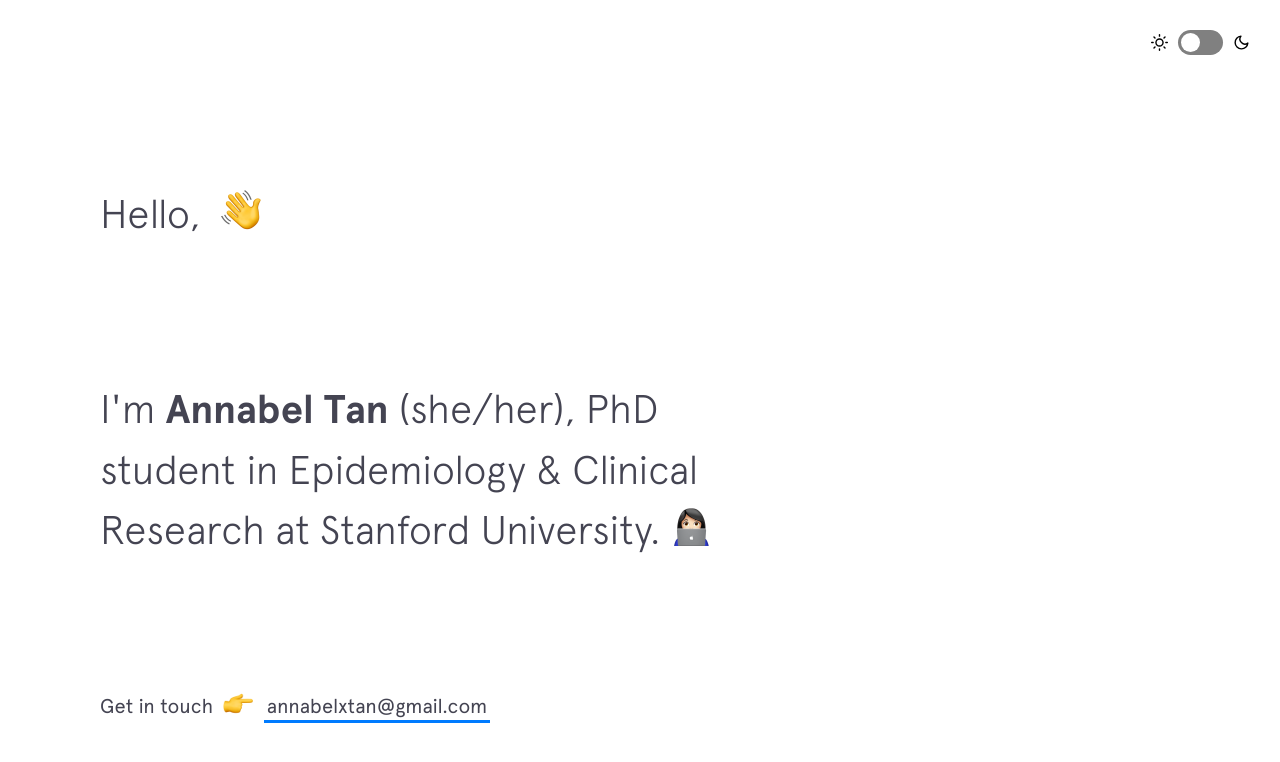
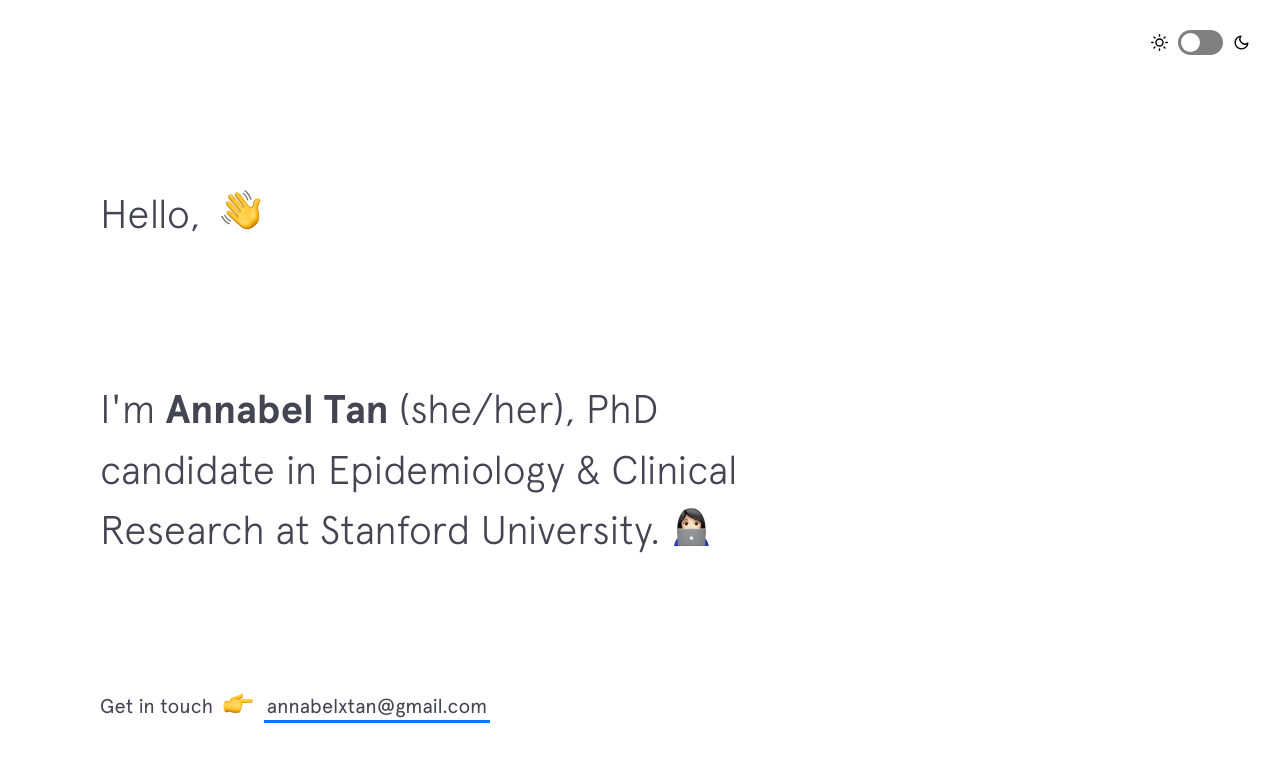
Before and after one commit to annabelxtan/annabelxtan.github.io, a Jekyll site: the page built from index.html, in a window 1280 px wide and 900 px high. Shown: the top 762 px of the window. Built offline with Jekyll 4.4.1, drawn with Linux system fonts in a browser that asks for light colours; nearby versions of some CDN libraries.

Commit message:
Update intro.html

```diff
--- a/_includes/intro.html
+++ b/_includes/intro.html
@@ -4,7 +4,7 @@
   </h1>
 
   <h2 class="intro__tagline">I'm
-    <span class="name">Annabel Tan</span> (she/her), PhD student in Epidemiology & Clinical Research at Stanford University.
+    <span class="name">Annabel Tan</span> (she/her), PhD candidate in Epidemiology & Clinical Research at Stanford University.
     <span class="emoji technologist"></span>
   </h2>
 
```
